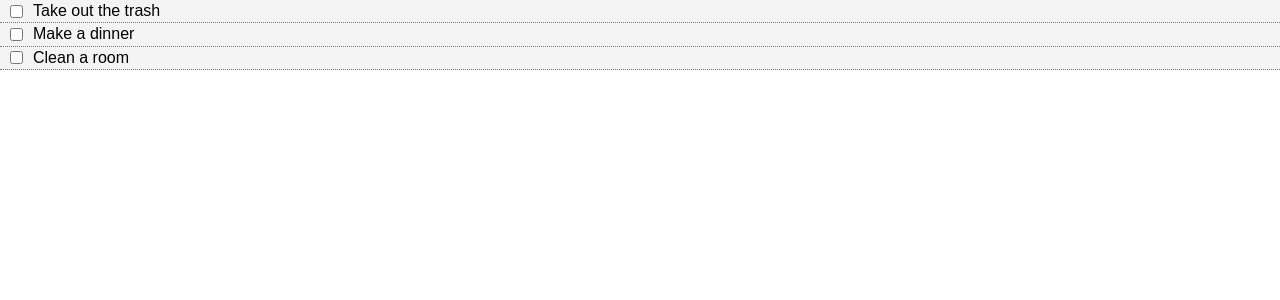
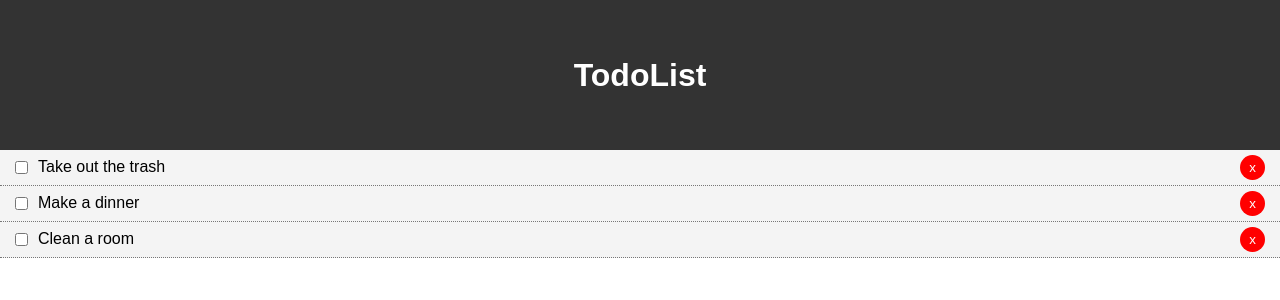
Before and after one commit to ArturZah/todo_list_with_react, a React (Create React App) app: page / in a window 1280 px wide. Shown: the top 300 px of the page. Built offline with nearby package versions, Linux system fonts and the light colour scheme.

Commit message:
Create delete functionality and header component

```diff
--- a/src/App.js
+++ b/src/App.js
@@ -1,5 +1,6 @@
 import React, { Component } from 'react';
 import Todos from './components/Todos';
+import Header from './components/layout/Header';
 
 import './components/css/App.css';
 
@@ -24,6 +25,7 @@ class App extends Component {
     ]
   }
 
+  //Toggle Complete
   markComplete = (id) => {
     this.setState({ todos: this.state.todos.map(todo => {
       if(todo.id === id) {
@@ -33,10 +35,16 @@ class App extends Component {
     }) });
   }
 
+  //Delete Todo
+  delTodo = (id) => {
+    this.setState({ todos: [...this.state.todos.filter(todo => todo.id !== id)] })
+  }
+
   render() {
     return (
       <div className="App">
-        <Todos todos={this.state.todos} markComplete={this.markComplete}/>
+        <Header />
+        <Todos todos={this.state.todos} markComplete={this.markComplete} delTodo={ this.delTodo }/>
       </div>
     );
   }
--- a/src/components/TodoItem.js
+++ b/src/components/TodoItem.js
@@ -31,9 +31,12 @@ export class TodoItem extends Component {
     const { id, title } = this.props.todo;
 
     return (
-      <div className="todo-item" style={ this.getStyle() }>
-        <input type="checkbox" onChange={this.props.markComplete.bind(this, id)}/>
-        <p>{ title }</p>
+      <div className="todo-item">
+        <div className="flex">
+          <input type="checkbox" onChange={ this.props.markComplete.bind(this, id) }/>
+          <p style={ this.getStyle() }>{ title }</p>
+        </div>
+        <button className="btn" onClick={ this.props.delTodo.bind(this, id) }>x</button>
       </div>
     )
   }
--- a/src/components/Todos.js
+++ b/src/components/Todos.js
@@ -8,7 +8,7 @@ class Todos extends Component {
     //Loop przez state w app.js
     return this.props.todos.map((todo) => (
         //przekazanie prop do todoitem.. przy stosowaniu map() należy podać unikatową wartość dla key. Najlepiej ID.
-        <TodoItem key={todo.id} todo={todo} markComplete={this.props.markComplete}/>
+        <TodoItem key={ todo.id } todo={ todo } markComplete={ this.props.markComplete } delTodo={ this.props.delTodo }/>
     ));
   }
 }
--- /dev/null
+++ b/src/components/css/Header.css
@@ -0,0 +1,8 @@
+.header-cnt {
+  height: 150px;
+  background-color: #333;
+  color: #fff;
+  display: flex;
+  justify-content: center;
+  align-items: center;
+}
--- a/src/components/css/TodoItem.css
+++ b/src/components/css/TodoItem.css
@@ -1,10 +1,25 @@
 .todo-item {
     background-color: #f4f4f4;
     border-bottom: 1px dotted #777;
+    padding: 5px;
     display: flex;
     align-items: center;
+    justify-content: space-between;
 }
 
 .todo-item input[type="checkbox"] {
     margin: auto 10px;
 }
+
+.btn {
+    background-color: #ff0000;
+    color: #fff;
+    border: none;
+    padding: 5px 9px;
+    border-radius: 50%;
+    margin-right: 10px;
+}
+
+.flex {
+    display: flex;
+}
--- /dev/null
+++ b/src/components/layout/Header.js
@@ -0,0 +1,10 @@
+import React from 'react';
+import '../css/Header.css';
+
+export default function Header() {
+  return (
+    <div className="header-cnt">
+      <h1>TodoList</h1>
+    </div>
+  )
+}
```
